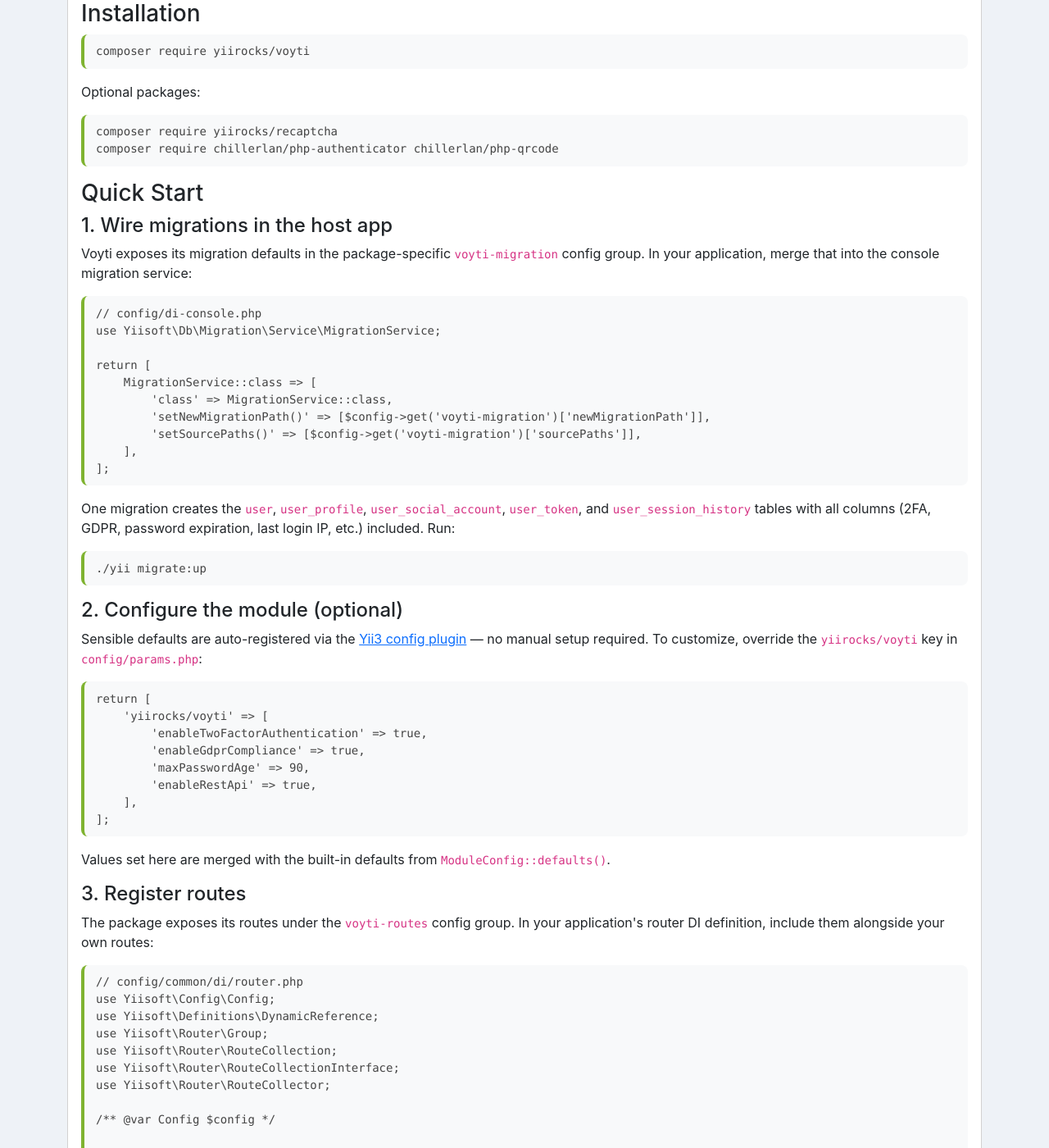
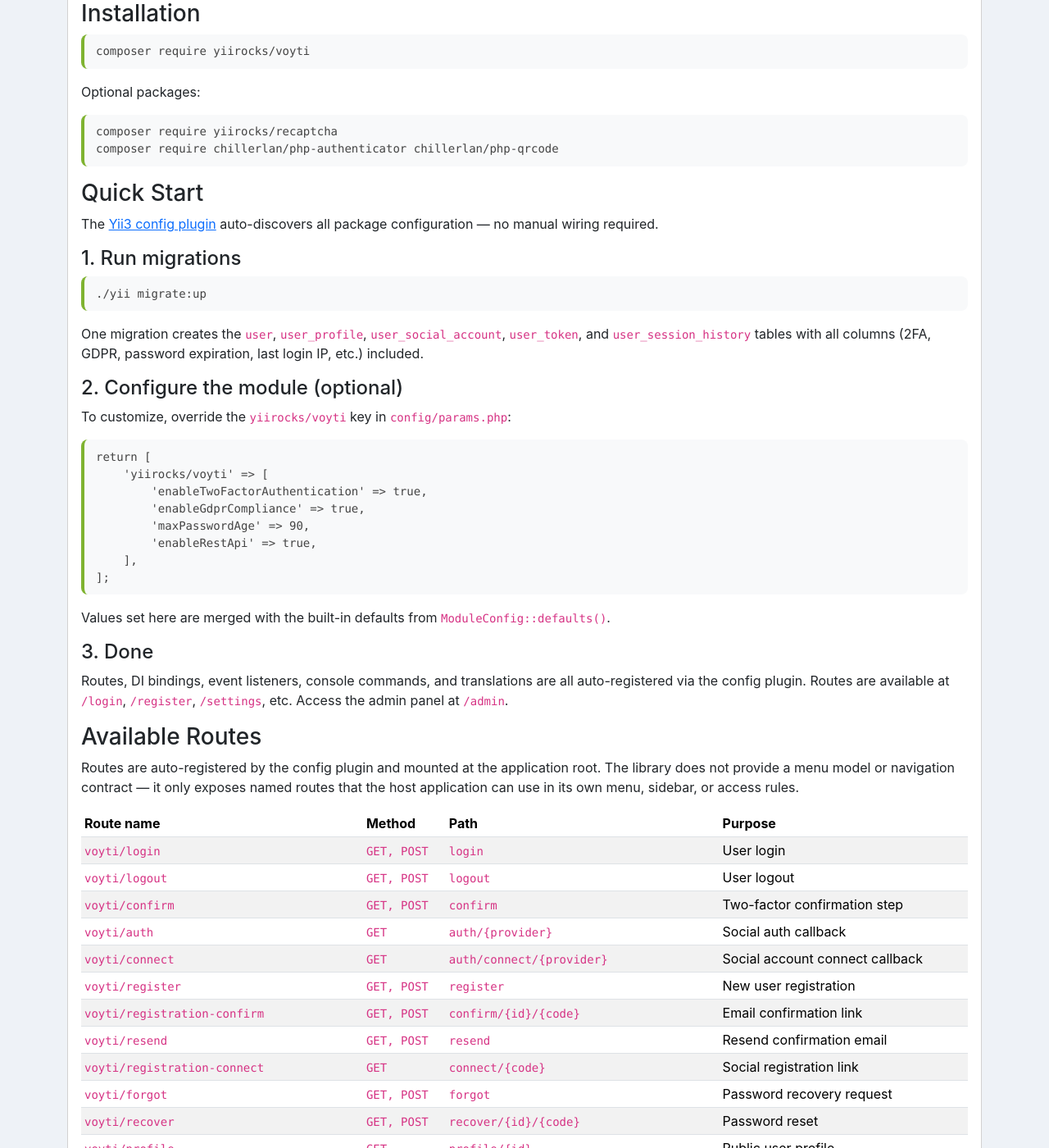
Before and after one commit to YiiRocks/YiiRocks.github.io, a Jekyll site: the page built from voyti/index.html, in a window 1280 px wide and 1400 px high, scrolled down 305 px. Shown: the whole window at 82% size. Built offline with Jekyll 4.4.1, drawn with Linux system fonts in a browser that asks for light colours; a style sheet for code colours, icons or effects is not loaded; some of the changed text lies outside the part shown.

Commit message:
Simplify quick start: migrations and routes are autowired via config plugin; fix events and social auth sections

```diff
--- a/voyti/index.html
+++ b/voyti/index.html
@@ -38,36 +38,24 @@
 
         <h3 class="card-title" id="quick-start">Quick Start</h3>
 
-        <h4>1. Wire migrations in the host app</h4>
         <p>
-            Voyti exposes its migration defaults in the package-specific
-            <code>voyti-migration</code> config group. In your application, merge
-            that into the console migration service:
+            The <a href="https://github.com/yiisoft/config">Yii3 config plugin</a>
+            auto-discovers all package configuration — no manual wiring required.
         </p>
-        <pre class="mb-3"><code class="php">// config/di-console.php
-use Yiisoft\Db\Migration\Service\MigrationService;
 
-return [
-    MigrationService::class => [
-        'class' => MigrationService::class,
-        'setNewMigrationPath()' => [$config->get('voyti-migration')['newMigrationPath']],
-        'setSourcePaths()' => [$config->get('voyti-migration')['sourcePaths']],
-    ],
-];</code></pre>
+        <h4>1. Run migrations</h4>
+        <pre class="mb-3"><code class="bash">./yii migrate:up</code></pre>
         <p>
             One migration creates the <code>user</code>, <code>user_profile</code>,
             <code>user_social_account</code>, <code>user_token</code>, and
             <code>user_session_history</code> tables with all columns (2FA, GDPR,
-            password expiration, last login IP, etc.) included. Run:
+            password expiration, last login IP, etc.) included.
         </p>
-        <pre class="mb-3"><code class="bash">./yii migrate:up</code></pre>
 
         <h4>2. Configure the module (optional)</h4>
         <p>
-            Sensible defaults are auto-registered via the
-            <a href="https://github.com/yiisoft/config">Yii3 config plugin</a> — no
-            manual setup required. To customize, override the
-            <code>yiirocks/voyti</code> key in <code>config/params.php</code>:
+            To customize, override the <code>yiirocks/voyti</code> key in
+            <code>config/params.php</code>:
         </p>
         <pre class="mb-3"><code class="php">return [
     'yiirocks/voyti' => [
@@ -82,58 +70,21 @@
             <code>ModuleConfig::defaults()</code>.
         </p>
 
-        <h4>3. Register routes</h4>
+        <h4>3. Done</h4>
         <p>
-            The package exposes its routes under the <code>voyti-routes</code> config
-            group. In your application's router DI definition, include them alongside
-            your own routes:
-        </p>
-        <pre class="mb-3"><code class="php">// config/common/di/router.php
-use Yiisoft\Config\Config;
-use Yiisoft\Definitions\DynamicReference;
-use Yiisoft\Router\Group;
-use Yiisoft\Router\RouteCollection;
-use Yiisoft\Router\RouteCollectionInterface;
-use Yiisoft\Router\RouteCollector;
-
-/** @var Config $config */
-
-return [
-    RouteCollectionInterface::class => [
-        'class' => RouteCollection::class,
-        '__construct()' => [
-            'collector' => DynamicReference::to(
-                static fn() => (new RouteCollector())->addRoute(
-                    Group::create('/')
-                        ->routes(...[
-                            ...$config->get("routes"),
-                            Group::create('user/')
-                                ->routes(...$config->get("voyti-routes"))
-                        ],
-                    ),
-                ),
-            ),
-        ],
-    ],
-];</code></pre>
-        <p>
-            Routes are available at URLs like <code>/login</code>,
-            <code>/register</code>, <code>/settings</code>, etc. REST API routes
-            (under <code>/api/v1</code>) are enabled when <code>enableRestApi</code>
-            is <code>true</code>.
-        </p>
-
-        <h4>4. Done</h4>
-        <p>
-            DI bindings, event listeners, and console commands are all
-            auto-registered via the config plugin.
+            Routes, DI bindings, event listeners, console commands, and
+            translations are all auto-registered via the config plugin. Routes
+            are available at <code>/login</code>, <code>/register</code>,
+            <code>/settings</code>, etc. Access the admin panel at
+            <code>/admin</code>.
         </p>
 
         <h3 class="card-title" id="routes">Available Routes</h3>
         <p>
-            The library does not provide a menu model or navigation contract. It
-            only exposes named routes that the host application can use in its own
-            menu, sidebar, or access rules.
+            Routes are auto-registered by the config plugin and mounted at the
+            application root. The library does not provide a menu model or
+            navigation contract — it only exposes named routes that the host
+            application can use in its own menu, sidebar, or access rules.
         </p>
         <div class="table-responsive">
             <table class="table table-sm table-striped">
@@ -650,15 +601,30 @@
 ];</code></pre>
 
         <h3 class="card-title" id="social">Social Authentication</h3>
-        <p>Nine built-in auth clients:</p>
+        <p>Nine built-in auth clients are bundled:</p>
         <ul>
             <li>Facebook, GitHub, Google, Keycloak</li>
             <li>LinkedIn, Microsoft365, Twitter, VKontakte, Yandex</li>
         </ul>
         <p>
-            Each implements the auth client interface and maps provider attributes
-            to the <code>SocialNetworkAccount</code> entity. The service layer
-            handles account lookup, creation, linking, and user login.
+            Register the clients you need via the <code>socialNetworkClients</code>
+            config option:
+        </p>
+        <pre class="mb-3"><code class="php">use YiiRocks\Voyti\AuthClient\Facebook;
+use YiiRocks\Voyti\AuthClient\GitHub;
+
+return [
+    'yiirocks/voyti' => [
+        'socialNetworkClients' => [
+            Facebook::class,
+            GitHub::class,
+        ],
+    ],
+];</code></pre>
+        <p>
+            Each client implements the auth client interface and maps provider
+            attributes to the <code>SocialNetworkAccount</code> entity. The
+            service layer handles account lookup, creation, linking, and login.
         </p>
 
         <h3 class="card-title" id="events">Events &amp; Listeners</h3>
```
Also changed, not shown: other parts of voyti/index.html (+12 -15 lines).
